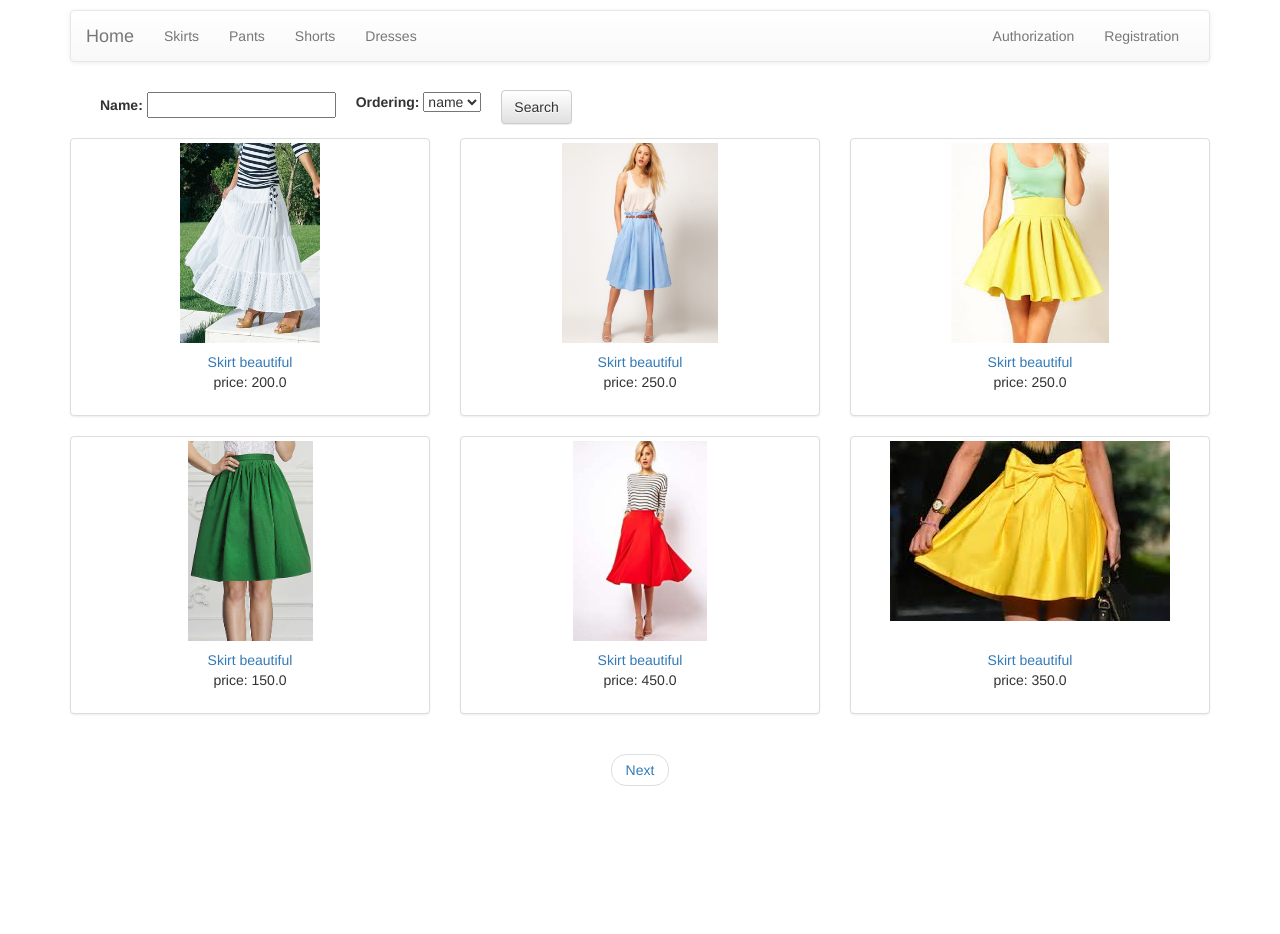
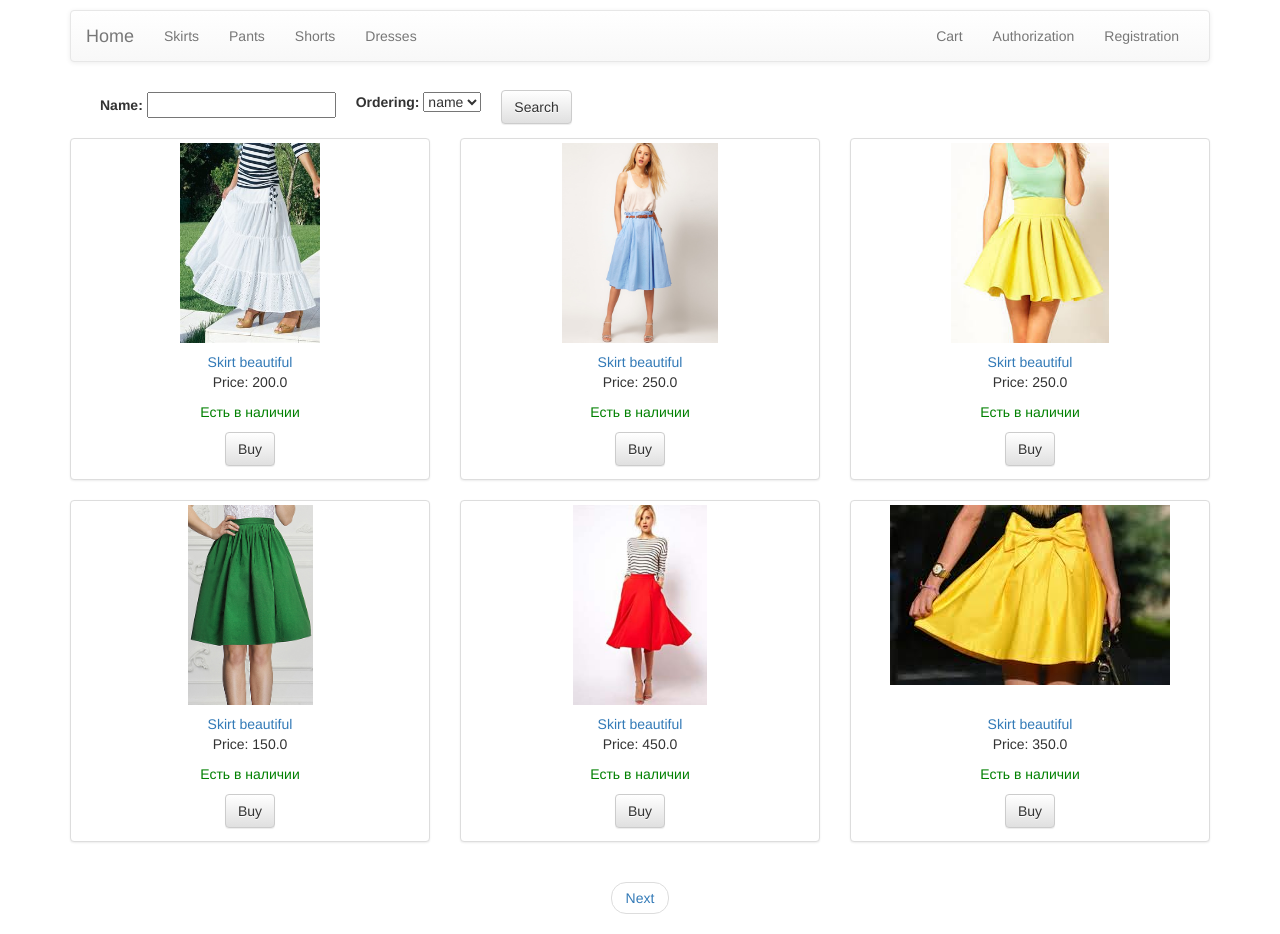
Before and after one commit to NaStyA128/tasks_11, a Django app: page / in a window 1280 px wide. Before the commit the page ends 786 px from the top, so only its background shows below. Run offline with Django 3.2, Linux system fonts and the light colour scheme; data comes from the database, SQL or seed files in the repository; both versions use the stored data as it was before the commit; some libraries are stand-ins or nearby versions.

Commit message:
Add Cart in Shop.

```diff
--- a/django_project/settings.py
+++ b/django_project/settings.py
@@ -129,3 +129,5 @@ STATICFILES_DIRS = [
 MEDIA_ROOT = os.path.join(BASE_DIR, 'media')
 
 MEDIA_URL = '/media/'
+
+SESSION_SERIALIZER = 'django.contrib.sessions.serializers.PickleSerializer'
--- a/django_project/urls.py
+++ b/django_project/urls.py
@@ -22,11 +22,13 @@ from shop.views import (
     RegistrationUser,
     LoginUser,
     LogoutView,
+    CartView,
 )
 
 
 urlpatterns = [
     url(r'^admin/', admin.site.urls),
+    url(r'^cart/', CartView.as_view(), name='cart'),
     url(r'^accounts/login/', LoginUser.as_view()),
     url(r'^accounts/logout/', LogoutView.as_view()),
     url(r'^accounts/profile/', UserProfile.as_view()),
--- a/shop/views.py
+++ b/shop/views.py
@@ -1,3 +1,5 @@
+import json
+
 from django.views.generic.base import TemplateView
 from django.views.generic.list import ListView
 from django.views.generic.detail import DetailView
@@ -17,6 +19,7 @@ from django.contrib.auth.forms import (
 from django.http import HttpResponse, HttpResponseRedirect
 # from django.shortcuts import get_object_or_404, get_list_or_404
 from django.core.urlresolvers import reverse
+from django.contrib.sessions.models import Session
 
 from .models import(
     Categories,
@@ -187,3 +190,43 @@ class BuyersView(FormView):
     form_class = BuyersForm2
     template_name = 'buyers.html'
     success_url = '/'
+
+
+class CartView(TemplateView):
+    template_name = "cart.html"
+
+    def post(self, request, *args, **kwargs):
+        my_lists = request.session.get('cart', False)
+        print('POST')
+        # ЗДЕСЬ ТОЖЕ СООТВЕТСТВЕННО ПЕРЕДЕЛАТЬ
+        for product in my_lists:
+            if int(request.POST.get('product_id', False)) == int(product.id):
+                print(product.price)
+                # product.price = 250.0
+                product.price *= int(request.POST.get('new_quantity', False))
+                print(product.price)
+        request.session['cart'] = my_lists
+        return HttpResponseRedirect('/cart/')
+
+    def get(self, request, *args, **kwargs):
+        if not request.session.get('cart', False):
+            request.session['cart'] = list()
+            request.session['total_cart'] = 0
+        if request.method == 'POST':
+            print('hi')
+        else:
+            if request.GET.get('product', False):
+                my_lists = request.session.get('cart', False)
+                product = Products.objects.get(id=int(request.GET.get('product')))
+                product.quantity_in_cart = 1
+                # ПЕРЕДЕЛАТЬ!!!!!!!!!!!!!!!!!!!
+                # добавлять id товара и в template вытягивать по id
+                my_lists.append(product)
+                request.session['cart'] = my_lists
+                request.session['total_cart'] += (product.price * product.quantity_in_cart)
+                return HttpResponseRedirect('/cart/')
+        return super(CartView, self).get(request, *args, **kwargs)
+
+    def get_context_data(self, **kwargs):
+        context = super(CartView, self).get_context_data(**kwargs)
+        return context
--- a/static/shop/css/style.css
+++ b/static/shop/css/style.css
@@ -161,3 +161,14 @@ header{
     float: right;
     width: 300px;
 }
+
+.is_available{
+    color: green;
+}
+.not_available{
+    color: red;
+}
+
+.cart-table input[type="text"]{
+    width: 50px;
+}
--- a/templates/base.html
+++ b/templates/base.html
@@ -10,6 +10,7 @@
     <link href="{% static 'shop/css/style.css' %}" rel="stylesheet" type="text/css">
 
     <script src="{% static 'shop/bootstrap-3.3.2/js/bootstrap.min.js' %}"></script>
+    {% block my_scripts %} {% endblock my_scripts %}
 </head>
 <body>
     <header class="container">
@@ -30,9 +31,11 @@
 
               <ul class="nav navbar-nav navbar-right">
                 {% if user.is_authenticated  %}
+                    <li><a href="/cart/">Cart</a></li>
                     <li><a href="/accounts/profile/">Profile</a></li>
                     <li><a href="/accounts/logout/">Logout</a></li>
                 {% else %}
+                    <li><a href="/cart/">Cart</a></li>
                     <li><a href="/accounts/login/">Authorization</a></li>
                     <li><a href="/accounts/">Registration</a></li>
                 {% endif %}
--- a/templates/index.html
+++ b/templates/index.html
@@ -22,7 +22,13 @@
                     <div class="img-wrapper"><img src="{{ prod.image.url }}" alt=""></div>
                     <div class="caption">
                         <a href="{{ prod.category_id }}/{{ prod.id }}/">{{ prod.name }}</a>
-                        <p>price: {{ prod.price }}</p>
+                        <p>Price: {{ prod.price }}</p>
+                        {% if prod.quantity %}
+                            <p class="is_available">Есть в наличии</p>
+                            <a href="/cart/?product={{ prod.id }}" class="btn btn-default">Buy</a>
+                        {% else %}
+                            <p class="not_available">Нет в наличии</p>
+                        {% endif %}
                     </div>
                 </div>
             </div>
```
Also changed, not shown: static/shop/js/scripts.js (added, +54 -0 lines), templates/cart.html (added, +39 -0 lines), db.sqlite3, media/db.sqlite3 (deleted).
